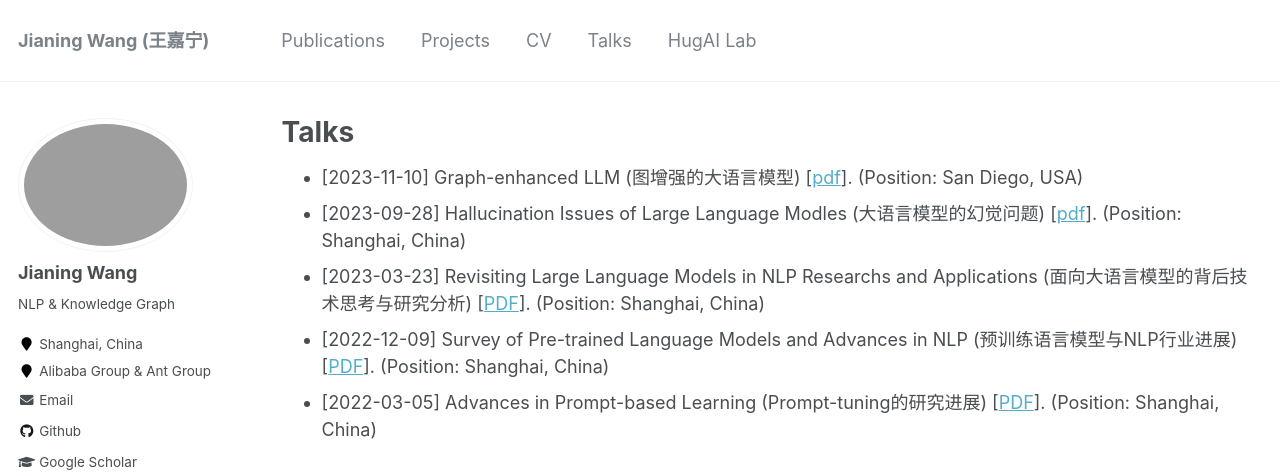
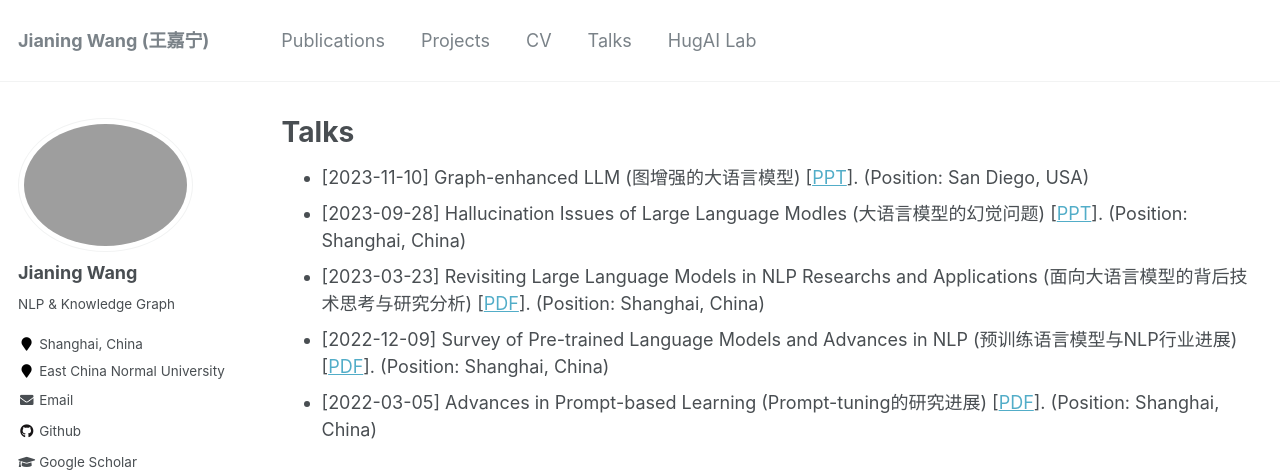
Before and after one commit to wjn1996/wjn1996.github.io, a Jekyll site: the page built from _pages/talks.md, in a window 1280 px wide. Shown: the top 472 px of the page. Built offline with Jekyll 4.4.1, drawn with Linux system fonts in a browser that asks for light colours; some web fonts are replaced.

Commit message:
edit some files.

```diff
--- a/_config.yml
+++ b/_config.yml
@@ -84,7 +84,7 @@ author:
   avatar           : "profile.png"
   bio              : "NLP & Knowledge Graph"
   location         : "Shanghai, China"
-  employer         : "Alibaba Group & Ant Group"
+  employer         : "East China Normal University"
   pubmed           :
   googlescholar    : "https://scholar.google.com/citations?user=ccaimI8AAAAJ&hl=en"
   email            : "lygwjn@gmail.com"
--- a/_pages/talks.md
+++ b/_pages/talks.md
@@ -11,8 +11,8 @@ redirect_from:
 
 <!-- Talks
 ====== -->
-* [2023-11-10] Graph-enhanced LLM (图增强的大语言模型) [[pdf](../files/LLM.pptx)]. (Position: San Diego, USA)
-* [2023-09-28] Hallucination Issues of Large Language Modles (大语言模型的幻觉问题) [[pdf](../files/深入浅出大模型的幻觉问题.pptx)]. (Position: Shanghai, China)
+* [2023-11-10] Graph-enhanced LLM (图增强的大语言模型) [[PPT](../files/LLM.pptx)]. (Position: San Diego, USA)
+* [2023-09-28] Hallucination Issues of Large Language Modles (大语言模型的幻觉问题) [[PPT](../files/深入浅出大模型的幻觉问题.pptx)]. (Position: Shanghai, China)
 * [2023-03-23] Revisiting Large Language Models in NLP Researchs and Applications (面向大语言模型的背后技术思考与研究分析) [[PDF](../files/%E9%9D%A2%E5%90%91%E5%A4%A7%E8%A7%84%E6%A8%A1%E8%AF%AD%E8%A8%80%E6%A8%A1%E5%9E%8B%E6%8A%80%E6%9C%AF%E8%83%8C%E5%90%8E%E7%9A%84%E6%80%9D%E8%80%83%EF%BC%88wjn%2023-03-23%EF%BC%89.pptx)]. (Position: Shanghai, China)
 * [2022-12-09] Survey of Pre-trained Language Models and Advances in NLP (预训练语言模型与NLP行业进展) [[PDF](../files/%E9%A2%84%E8%AE%AD%E7%BB%83%E8%AF%AD%E8%A8%80%E6%A8%A1%E5%9E%8B%E4%B8%8ENLP%E8%A1%8C%E4%B8%9A%E8%BF%9B%E5%B1%95%EF%BC%88%E7%8E%8B%E5%98%89%E5%AE%81%EF%BC%8922-12-09.pptx)]. (Position: Shanghai, China)
 * [2022-03-05] Advances in Prompt-based Learning (Prompt-tuning的研究进展) [[PDF](../files/prompt-tuning%E7%A0%94%E7%A9%B6%E8%BF%9B%E5%B1%95.pptx)]. (Position: Shanghai, China)
```
